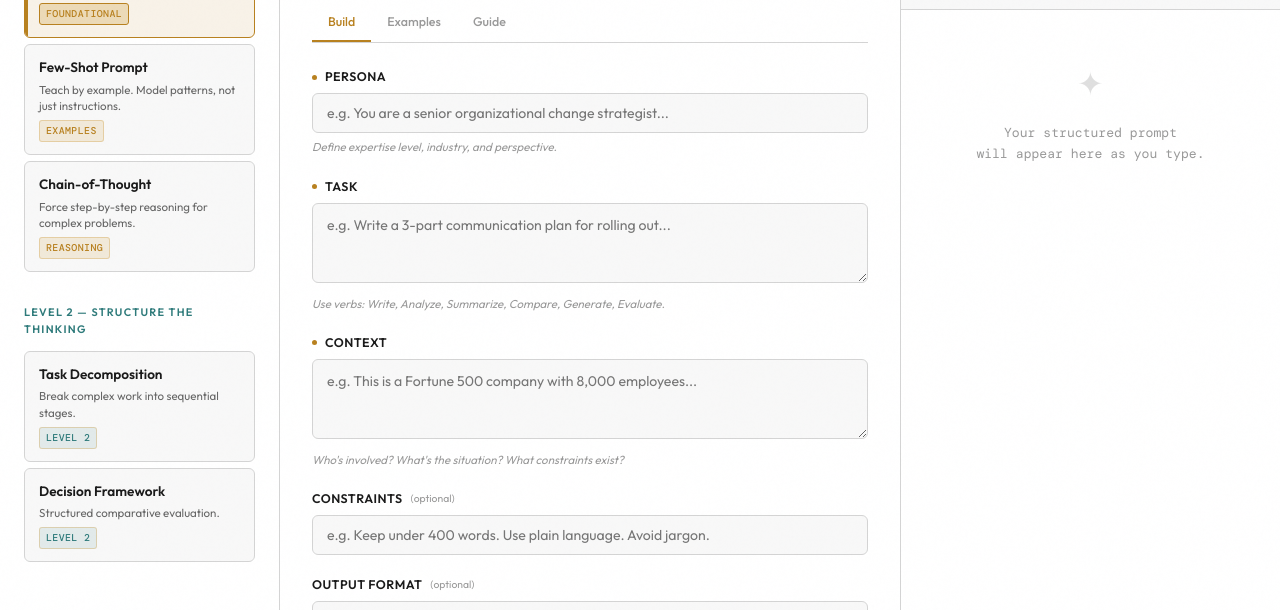
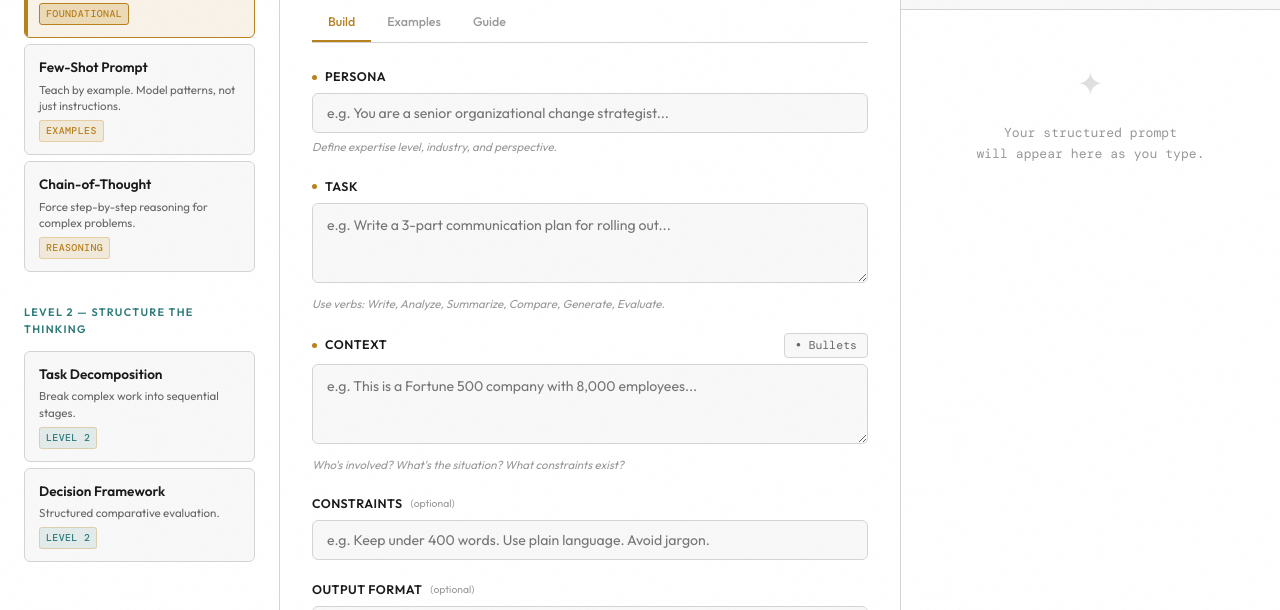
Before and after one commit to 68Craiger/etc-prompt-builder, a plain HTML site: page index.html in a window 1280 px wide. Shown: the part 190-800 px from the top of the page. Drawn offline with nearby package versions, Linux system fonts and the light colour scheme.

Commit message:
Update index.html

```diff
--- a/index.html
+++ b/index.html
@@ -748,6 +748,35 @@
       gap: 10px;
     }
   }
+
+  /* Bullet toggle button */
+  .bullet-toggle {
+    background: var(--surface);
+    border: 1px solid var(--border);
+    color: var(--text-dim);
+    padding: 4px 10px;
+    border-radius: 4px;
+    font-size: 0.72rem;
+    cursor: pointer;
+    transition: all 0.2s;
+    font-family: 'DM Mono', monospace;
+  }
+
+  .bullet-toggle:hover {
+    background: var(--surface2);
+    border-color: var(--gold);
+    color: var(--gold);
+  }
+
+  .bullet-toggle.active {
+    background: var(--gold-dim);
+    border-color: var(--gold);
+    color: var(--gold);
+  }
+
+  #context-toggle-icon {
+    font-weight: 600;
+  }
 </style>
 </head>
 <body>
@@ -856,6 +885,9 @@
             <span class="field-required"></span>
             Context
           </label>
+          <button type="button" class="bullet-toggle" id="context-bullet-toggle" onclick="toggleBullets('context')" title="Toggle bullet format">
+            <span id="context-toggle-icon">•</span> Bullets
+          </button>
         </div>
         <textarea id="context" placeholder="e.g. This is a Fortune 500 company with 8,000 employees..." oninput="update()"></textarea>
         <div class="field-hint">Who's involved? What's the situation? What constraints exist?</div>
@@ -1916,6 +1948,40 @@ function toggleTheme() {
 
 // Initialize
 update();
+
+// Toggle bullet formatting for textareas
+function toggleBullets(fieldId) {
+  const textarea = document.getElementById(fieldId);
+  const button = event.currentTarget;
+  const icon = document.getElementById(fieldId + '-toggle-icon');
+
+  // Check if already in bullet mode
+  const isBulletMode = button.classList.contains('active');
+
+  if (isBulletMode) {
+    // Convert bullets back to plain text
+    const lines = textarea.value.split('\n');
+    const plainLines = lines.map(line => line.replace(/^[•\-*]\s*/, ''));
+    textarea.value = plainLines.join('\n');
+    button.classList.remove('active');
+    icon.textContent = '•';
+  } else {
+    // Convert to bullets
+    const lines = textarea.value.split('\n').filter(line => line.trim());
+    const bulletLines = lines.map(line => {
+      // Don't add bullet if already has one
+      if (line.match(/^[•\-*]\s/)) return line;
+      return '• ' + line.trim();
+    });
+    textarea.value = bulletLines.join('\n');
+    button.classList.add('active');
+    icon.textContent = '✓';
+  }
+
+  // Trigger update to refresh preview
+  update();
+}
+
 </script>
 
 
```
